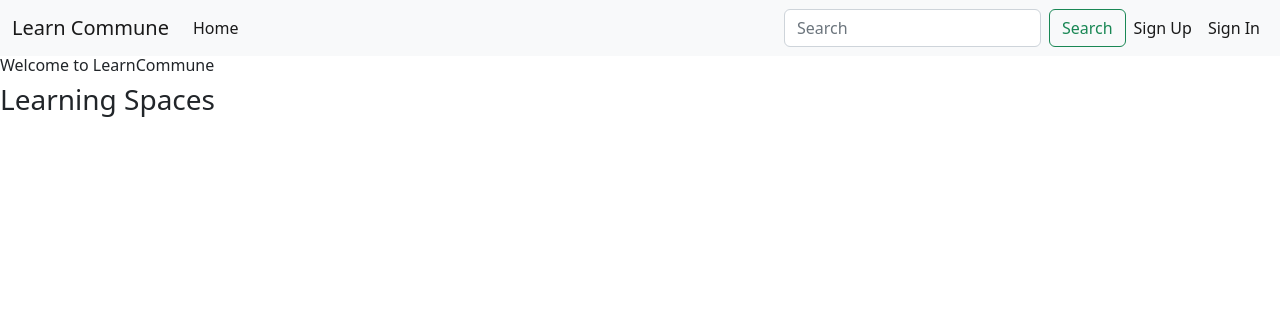
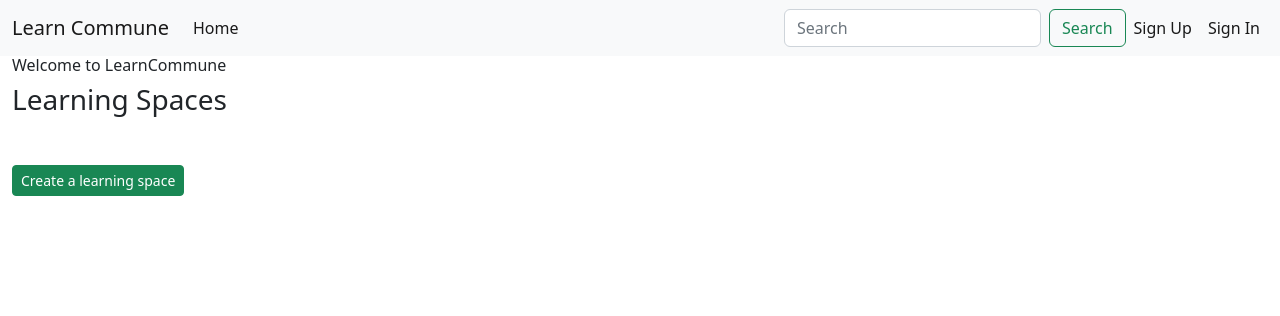
Before and after one commit to SerdarApaydin/BounSWE573-2022Spring, a Django app: page / in a window 1280 px wide. Shown: the top 316 px of the page. Run offline with Django 4.2, Linux system fonts and the light colour scheme; data that the repository does not hold is empty.

Commit message:
Create learning space button inserted

```diff
--- a/templates/index.html
+++ b/templates/index.html
@@ -5,8 +5,14 @@
 {% include 'navbar.html' %}
 <html>
     <body>
-        <h6>Welcome to LearnCommune</h6>
-        <h3>Learning Spaces</h3>
+        <div class="container-fluid"><h6>Welcome to LearnCommune</h6></div>
+
+        <div class="container-fluid"><h3>Learning Spaces</h3></div>
+        <div class="container-fluid">
+            <div class="mt-5">
+                <a class="btn btn-success btn-sm float-md-start" aria-current="page" href="/create_space">Create a learning space</a>
+            </div>
+        </div>
         <div class="container-fluid">
             <div class="row">
                 {% for item in spaces %}
```
